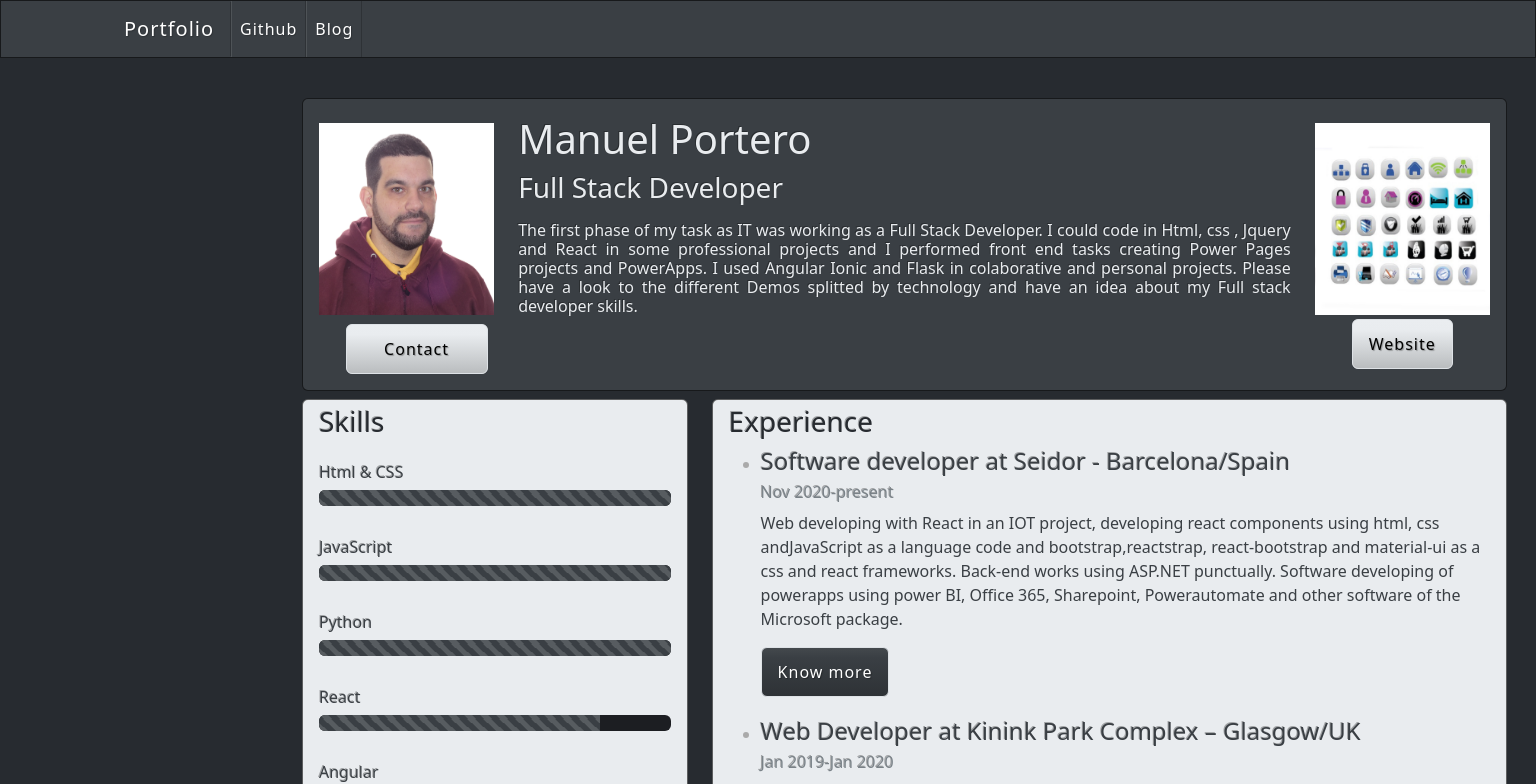
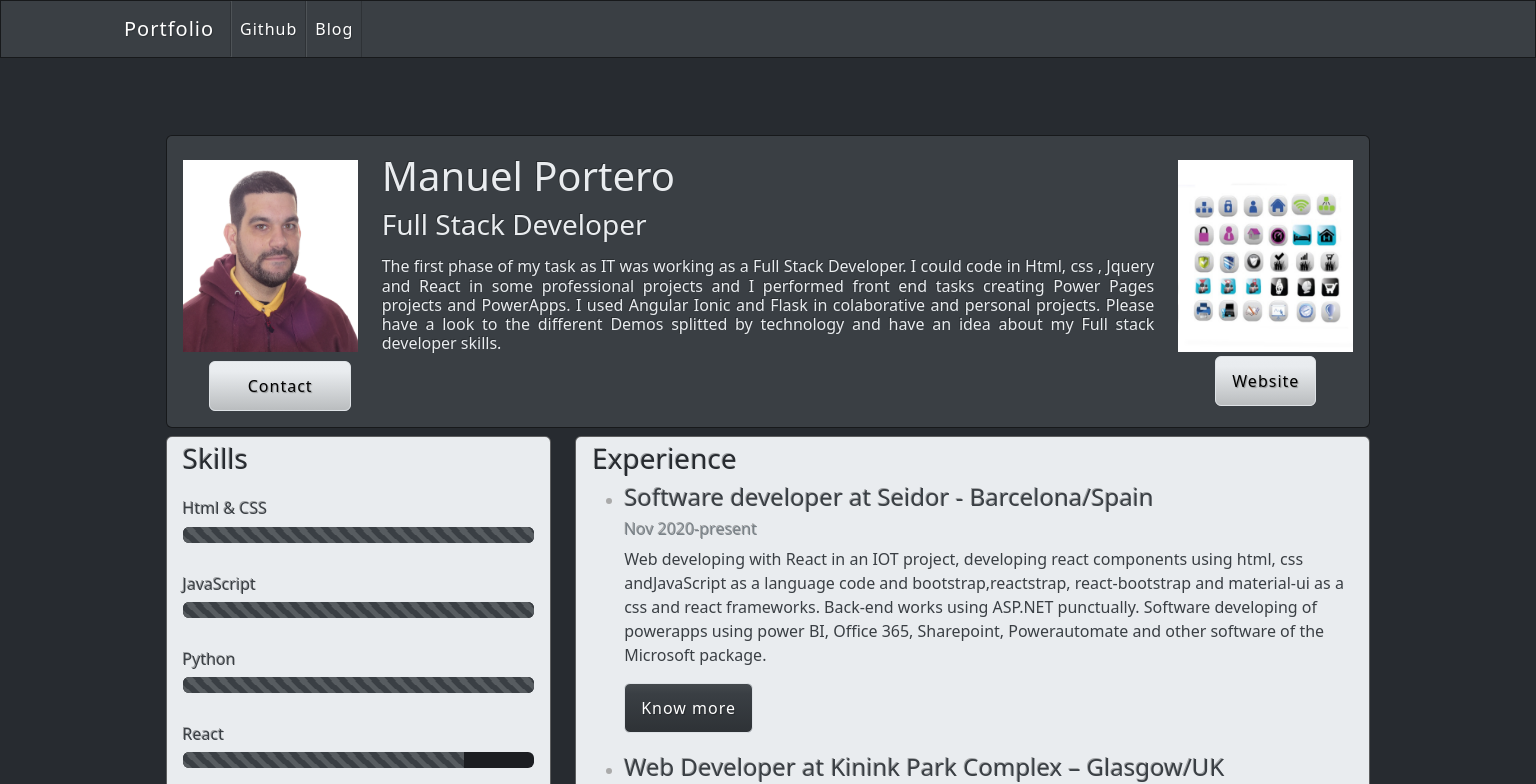
Before and after one commit to SteelTitansax/FullStack_PortFolio, a Next.js app: page / in a window 1536 px wide. Shown: the top 784 px of the page. Built offline with nearby package versions, Linux system fonts and the light colour scheme; a small style sheet from the web is missing.

Commit message:
Responsive layout all screens

```diff
--- a/global.css
+++ b/global.css
@@ -38,10 +38,10 @@
     width:90px;
 }
 .main-container{
-    margin-top:40px;
-    margin-right:20px;
-    margin-left:150px;
-    margin-bottom:40px;
+    margin-top:5%;
+    margin-right:10%;
+    margin-left:10%;
+    margin-bottom:5%;
     width:80%;
 }
 .card-body-skills {
@@ -49,7 +49,7 @@
     flex: 1 1 auto;
     padding: 1rem 1rem;
     margin-top:5px!important;
-    height: 550px;
+    height: 620px;
 }
 .card-body-skillsReact{
     -moz-box-flex: 1;
@@ -58,7 +58,13 @@
     margin-top:5px!important;
     height: 530px;
 }
-
+.card-body-skillsPython{
+    -moz-box-flex: 1;
+    flex: 1 1 auto;
+    padding: 1rem 1rem;
+    margin-top:5px!important;
+    height: 530px;
+}
 .card-body-experienceAngular{
     -moz-box-flex: 1;
     flex: 1 1 auto;
@@ -71,7 +77,7 @@
     flex: 1 1 auto;
     padding: 1rem 1rem;
     margin-top:5px!important;
-    height: 300px;
+    height: 500px;
 }
 
 .card-body-skillsFullStack{
@@ -87,7 +93,7 @@
         flex: 1 1 auto;
         padding: 0rem 1rem;
         margin-top:5px!important;
-        height: 550px;
+        height: 620px;
     }
 
 .card-body-experienceReact {
@@ -103,7 +109,7 @@
         flex: 1 1 auto;
         padding: 0rem 1rem;
         margin-top:5px!important;
-        height: 300px;
+        height: 500px;
     }
 
     .card-body-experienceFullstack{
@@ -228,10 +234,10 @@ a {
 
 @media (max-width: 640px) {
     .main-container{
-        margin-top:40px;
-        margin-right:20px;
-        margin-left:40px;
-        margin-bottom:40px;
+        margin-top:5%;
+        margin-right:10%;
+        margin-left:10%;
+        margin-bottom:5%;
         width:80%;
     }
 
@@ -321,10 +327,10 @@ a {
 
 @media (min-width: 1440px) {
     .main-container{
-        margin-top:40px;
-        margin-right:20px;
-        margin-left:290px;
-        margin-bottom:40px;
+        margin-top:5%;
+        margin-right:10%;
+        margin-left:10%;
+        margin-bottom:5%;
         width:80%;
     }
 
@@ -369,6 +375,13 @@ a {
         margin-top:5px!important;
         height: 520px;
     }
+    .card-body-skillsAngular{
+        -moz-box-flex: 1;
+        flex: 1 1 auto;
+        padding: 1rem 1rem;
+        margin-top:5px!important;
+        height: 520px;
+    }
     .card-body-experience {
         -moz-box-flex: 1;
         flex: 1 1 auto;
```
